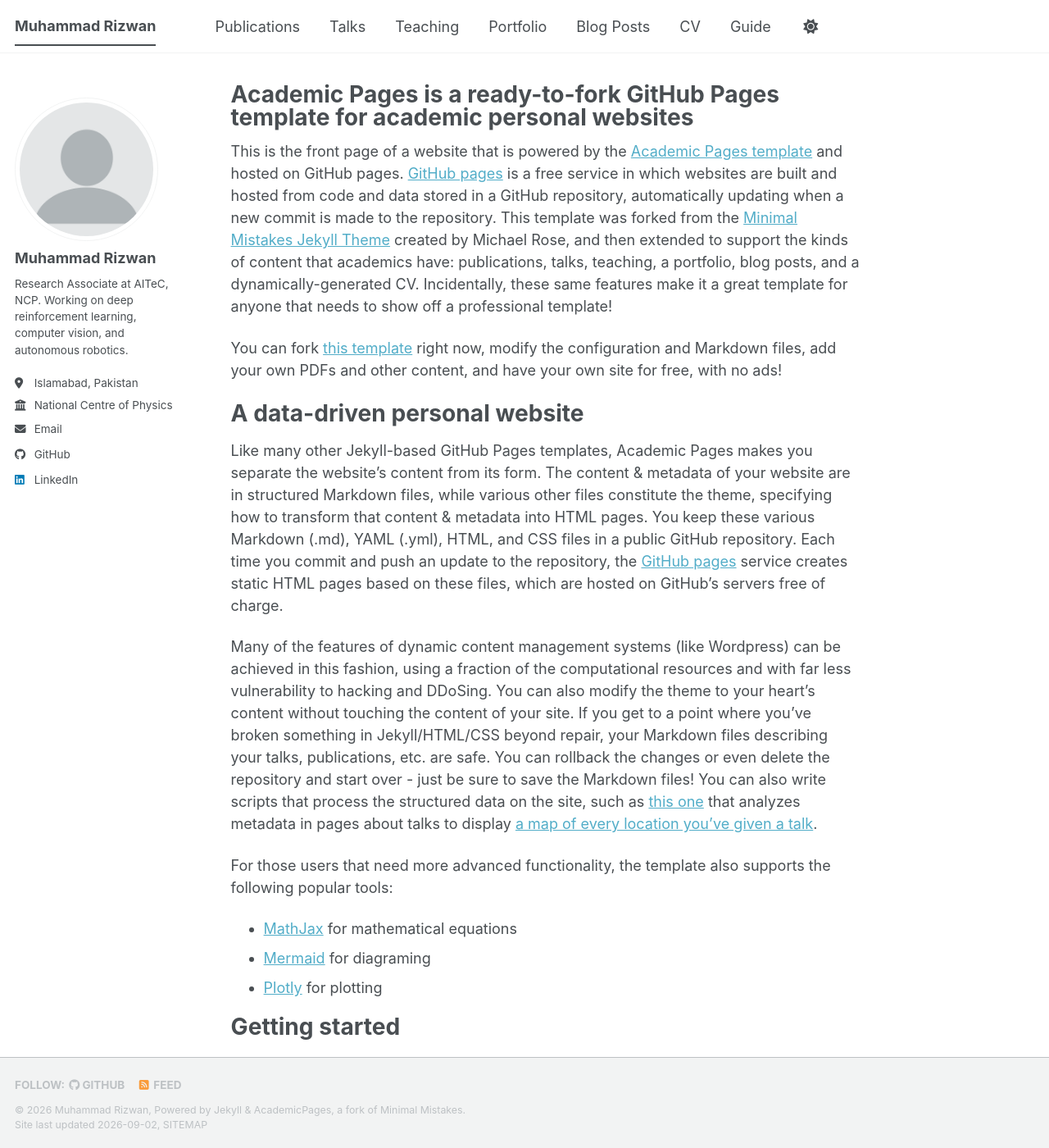
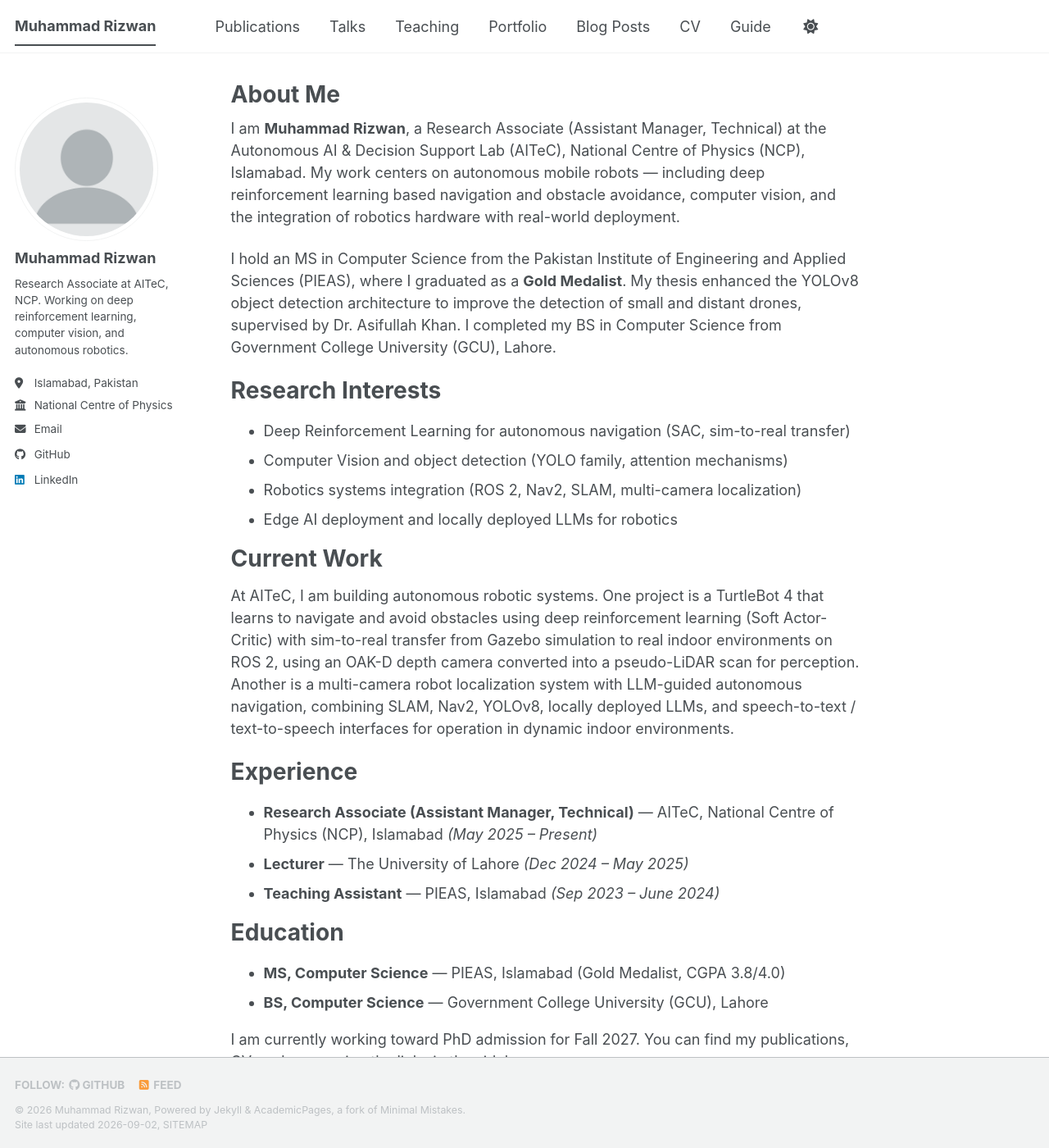
Before and after one commit to rizwan00277/rizwan00277.github.io, a Jekyll site: the page built from _pages/about.md, in a window 1280 px wide and 1400 px high. Shown: the whole window at 82% size. Built offline with Jekyll 4.4.1, drawn with Linux system fonts in a browser that asks for light colours; a style sheet for code colours, icons or effects is not loaded; some of the changed text lies outside the part shown.

Commit message:
Update about.md

```diff
--- a/_pages/about.md
+++ b/_pages/about.md
@@ -1,56 +1,52 @@
 ---
 permalink: /
-title: "Academic Pages is a ready-to-fork GitHub Pages template for academic personal websites"
+title: "About Me"
 author_profile: true
 redirect_from:
   - /about/
   - /about.html
 ---
 
-This is the front page of a website that is powered by the [Academic Pages template](https://github.com/academicpages/academicpages.github.io) and hosted on GitHub pages. [GitHub pages](https://pages.github.com) is a free service in which websites are built and hosted from code and data stored in a GitHub repository, automatically updating when a new commit is made to the repository. This template was forked from the [Minimal Mistakes Jekyll Theme](https://mmistakes.github.io/minimal-mistakes/) created by Michael Rose, and then extended to support the kinds of content that academics have: publications, talks, teaching, a portfolio, blog posts, and a dynamically-generated CV. Incidentally, these same features make it a great template for anyone that needs to show off a professional template!
+I am **Muhammad Rizwan**, a Research Associate (Assistant Manager, Technical) at the
+Autonomous AI & Decision Support Lab (AITeC), National Centre of Physics (NCP),
+Islamabad. My work centers on autonomous mobile robots — including deep
+reinforcement learning based navigation and obstacle avoidance, computer vision,
+and the integration of robotics hardware with real-world deployment.
 
- You can fork [this template](https://github.com/academicpages/academicpages.github.io) right now, modify the configuration and Markdown files, add your own PDFs and other content, and have your own site for free, with no ads!
+I hold an MS in Computer Science from the Pakistan Institute of Engineering and
+Applied Sciences (PIEAS), where I graduated as a **Gold Medalist**. My thesis
+enhanced the YOLOv8 object detection architecture to improve the detection of
+small and distant drones, supervised by Dr. Asifullah Khan. I completed my BS in
+Computer Science from Government College University (GCU), Lahore.
 
-A data-driven personal website
+Research Interests
 ======
-Like many other Jekyll-based GitHub Pages templates, Academic Pages makes you separate the website's content from its form. The content & metadata of your website are in structured Markdown files, while various other files constitute the theme, specifying how to transform that content & metadata into HTML pages. You keep these various Markdown (.md), YAML (.yml), HTML, and CSS files in a public GitHub repository. Each time you commit and push an update to the repository, the [GitHub pages](https://pages.github.com/) service creates static HTML pages based on these files, which are hosted on GitHub's servers free of charge.
+- Deep Reinforcement Learning for autonomous navigation (SAC, sim-to-real transfer)
+- Computer Vision and object detection (YOLO family, attention mechanisms)
+- Robotics systems integration (ROS 2, Nav2, SLAM, multi-camera localization)
+- Edge AI deployment and locally deployed LLMs for robotics
 
-Many of the features of dynamic content management systems (like Wordpress) can be achieved in this fashion, using a fraction of the computational resources and with far less vulnerability to hacking and DDoSing. You can also modify the theme to your heart's content without touching the content of your site. If you get to a point where you've broken something in Jekyll/HTML/CSS beyond repair, your Markdown files describing your talks, publications, etc. are safe. You can rollback the changes or even delete the repository and start over - just be sure to save the Markdown files! You can also write scripts that process the structured data on the site, such as [this one](https://github.com/academicpages/academicpages.github.io/blob/master/talkmap.ipynb) that analyzes metadata in pages about talks to display [a map of every location you've given a talk](https://academicpages.github.io/talkmap.html).
+Current Work
+======
+At AITeC, I am building autonomous robotic systems. One project is a TurtleBot 4
+that learns to navigate and avoid obstacles using deep reinforcement learning
+(Soft Actor-Critic) with sim-to-real transfer from Gazebo simulation to real
+indoor environments on ROS 2, using an OAK-D depth camera converted into a
+pseudo-LiDAR scan for perception. Another is a multi-camera robot localization
+system with LLM-guided autonomous navigation, combining SLAM, Nav2, YOLOv8,
+locally deployed LLMs, and speech-to-text / text-to-speech interfaces for
+operation in dynamic indoor environments.
 
-For those users that need more advanced functionality, the template also supports the following popular tools:
-- [MathJax](https://www.mathjax.org/) for mathematical equations
-- [Mermaid](https://mermaid.js.org/) for diagraming
-- [Plotly](https://plotly.com/javascript/) for plotting
+Experience
+======
+- **Research Associate (Assistant Manager, Technical)** — AITeC, National Centre of Physics (NCP), Islamabad *(May 2025 – Present)*
+- **Lecturer** — The University of Lahore *(Dec 2024 – May 2025)*
+- **Teaching Assistant** — PIEAS, Islamabad *(Sep 2023 – June 2024)*
 
-Getting started
+Education
 ======
-1. Register a GitHub account if you don't have one and confirm your e-mail (required!)
-1. Fork [this template](https://github.com/academicpages/academicpages.github.io) by clicking the "Use this template" button in the top right.
-1. Go to the repository's settings (rightmost item in the tabs that start with "Code", should be below "Unwatch"). Rename the repository "[your GitHub username].github.io", which will also be your website's URL.
-1. Set site-wide configuration and create content & metadata (see below -- also see [this set of diffs](https://archive.is/3TPas) showing what files were changed to set up [an example site](https://getorg-testacct.github.io) for a user with the username "getorg-testacct")
-1. Upload any files (like PDFs, .zip files, etc.) to the files/ directory. They will appear at https://[your GitHub username].github.io/files/example.pdf.
-1. Check status by going to the repository settings, in the "GitHub pages" section
+- **MS, Computer Science** — PIEAS, Islamabad (Gold Medalist, CGPA 3.8/4.0)
+- **BS, Computer Science** — Government College University (GCU), Lahore
 
-Site-wide configuration
-------
-The main configuration file for the site is in the base directory in [_config.yml](https://github.com/academicpages/academicpages.github.io/blob/master/_config.yml), which defines the content in the sidebars and other site-wide features. You will need to replace the default variables with ones about yourself and your site's github repository. The configuration file for the top menu is in [_data/navigation.yml](https://github.com/academicpages/academicpages.github.io/blob/master/_data/navigation.yml). For example, if you don't have a portfolio or blog posts, you can remove those items from that navigation.yml file to remove them from the header.
-
-Create content & metadata
-------
-For site content, there is one Markdown file for each type of content, which are stored in directories like _publications, _talks, _posts, _teaching, or _pages. For example, each talk is a Markdown file in the [_talks directory](https://github.com/academicpages/academicpages.github.io/tree/master/_talks). At the top of each Markdown file is structured data in YAML about the talk, which the theme will parse to do lots of cool stuff. The same structured data about a talk is used to generate the list of talks on the [Talks page](https://academicpages.github.io/talks), each [individual page](https://academicpages.github.io/talks/2012-03-01-talk-1) for specific talks, the talks section for the [CV page](https://academicpages.github.io/cv), and the [map of places you've given a talk](https://academicpages.github.io/talkmap.html) (if you run this [python file](https://github.com/academicpages/academicpages.github.io/blob/master/talkmap.py) or [Jupyter notebook](https://github.com/academicpages/academicpages.github.io/blob/master/talkmap.ipynb), which creates the HTML for the map based on the contents of the _talks directory).
-
-**Markdown generator**
-
-The repository includes [a set of Jupyter notebooks](https://github.com/academicpages/academicpages.github.io/tree/master/markdown_generator
-) that converts a CSV containing structured data about talks or presentations into individual Markdown files that will be properly formatted for the Academic Pages template. The sample CSVs in that directory are the ones I used to create my own personal website at stuartgeiger.com. My usual workflow is that I keep a spreadsheet of my publications and talks, then run the code in these notebooks to generate the Markdown files, then commit and push them to the GitHub repository.
-
-How to edit your site's GitHub repository
-------
-Many people use a git client to create files on their local computer and then push them to GitHub's servers. If you are not familiar with git, you can directly edit these configuration and Markdown files directly in the github.com interface. Navigate to a file (like [this one](https://github.com/academicpages/academicpages.github.io/blob/master/_talks/2012-03-01-talk-1.md) and click the pencil icon in the top right of the content preview (to the right of the "Raw | Blame | History" buttons). You can delete a file by clicking the trashcan icon to the right of the pencil icon. You can also create new files or upload files by navigating to a directory and clicking the "Create new file" or "Upload files" buttons.
-
-Example: editing a Markdown file for a talk
-![Editing a Markdown file for a talk](/images/editing-talk.png)
-
-For more info
-------
-More info about configuring Academic Pages can be found in [the guide](https://academicpages.github.io/markdown/), the [growing wiki](https://github.com/academicpages/academicpages.github.io/wiki), and you can always [ask a question on GitHub](https://github.com/academicpages/academicpages.github.io/discussions). The [guides for the Minimal Mistakes theme](https://mmistakes.github.io/minimal-mistakes/docs/configuration/) (which this theme was forked from) might also be helpful.
+I am currently working toward PhD admission for Fall 2027. You can find my
+publications, CV, and more using the links in the sidebar.
```
